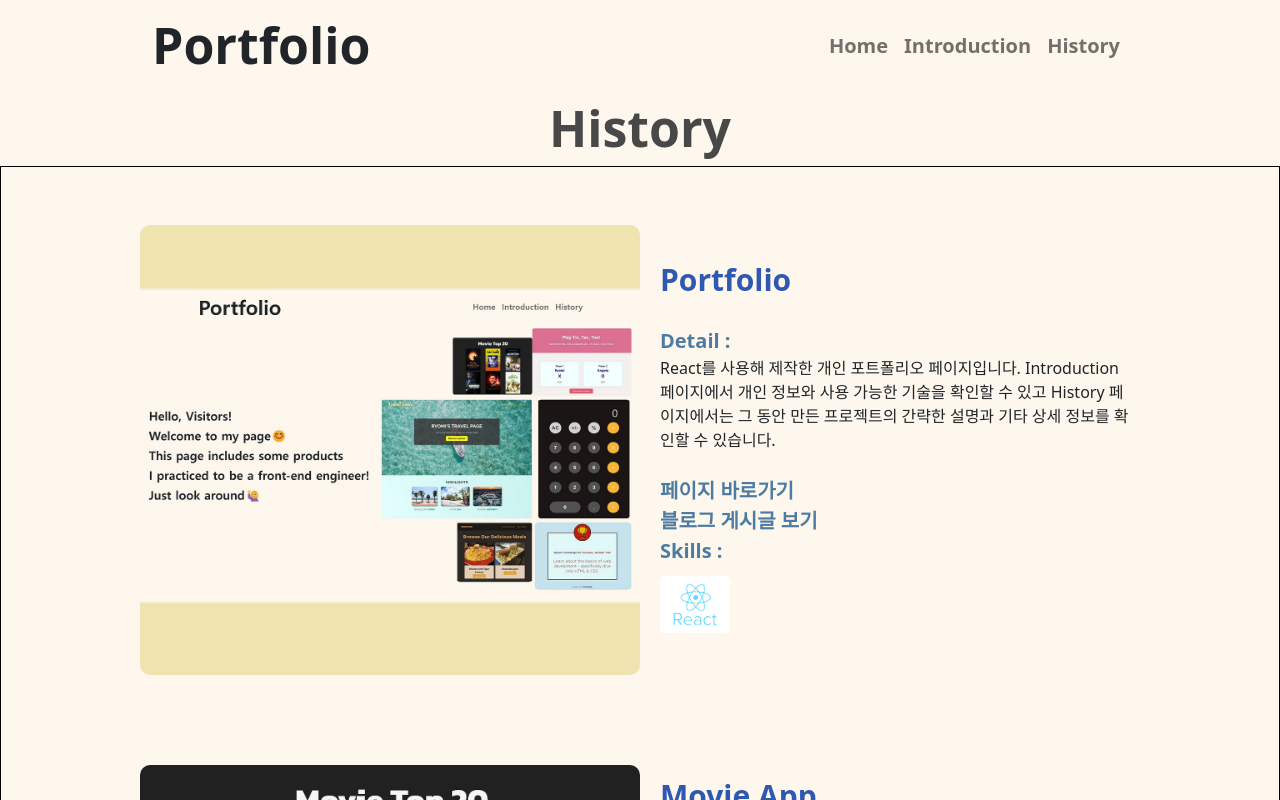
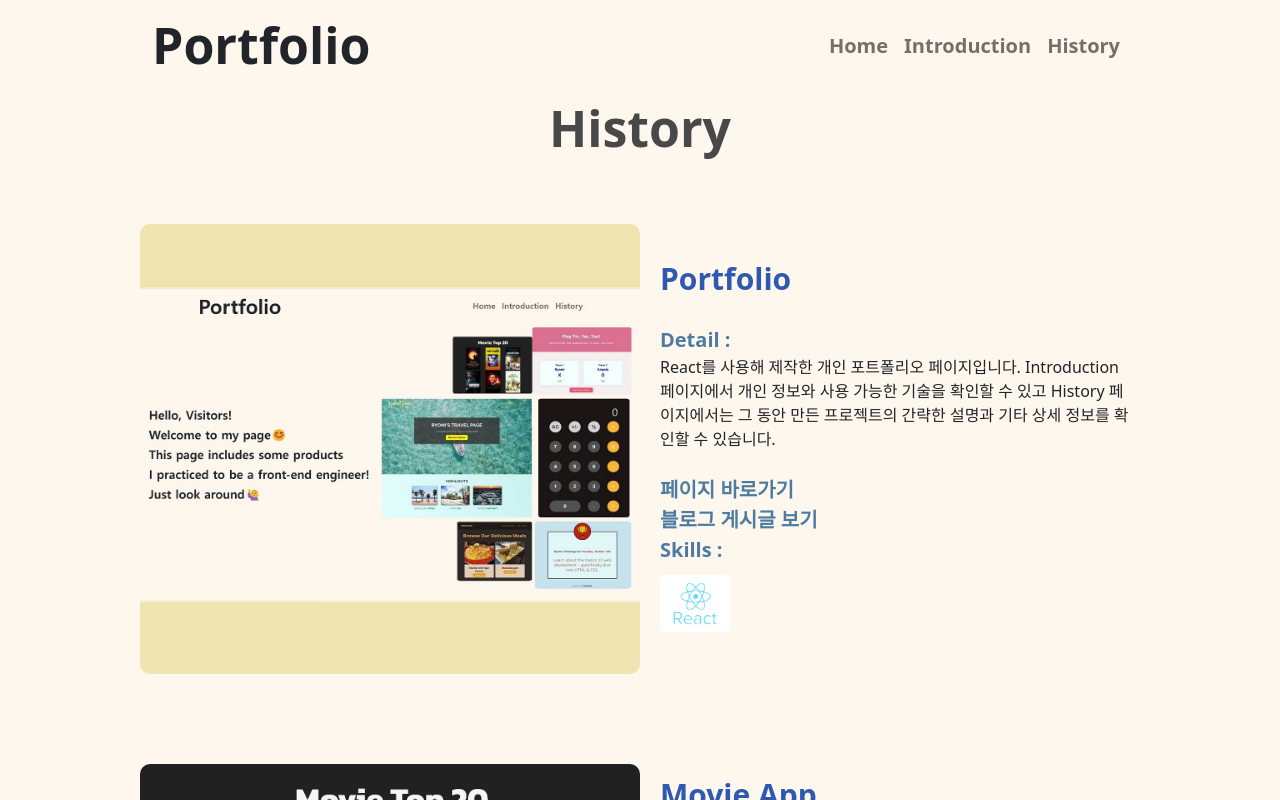
Before and after one commit to Ryomi-j/Portfolio_Page, a React (Create React App) app: page /History in a window 1280 px wide. Shown: the top 800 px of the page. Built offline with nearby package versions, Linux system fonts and the light colour scheme.

Commit message:
erase border

```diff
--- a/src/routes/History.module.css
+++ b/src/routes/History.module.css
@@ -14,5 +14,5 @@
 .contents {
   /* margin: 10px 150px; */
   padding-top: 3em;
-  border: 1px solid black;
+  /* border: 1px black; */
 }
```
